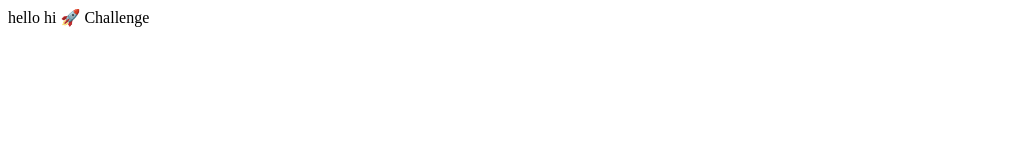
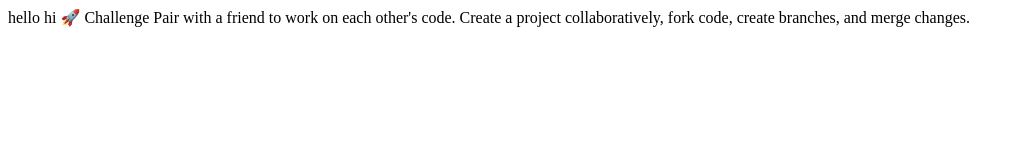
Before and after one commit to ahmad7767/test-7, a plain HTML site: page index.html in a window 1280 px wide. Shown: the whole page, without its empty margins (0-1023 px from the left). Drawn offline with Linux system fonts and the light colour scheme.

Commit message:
line add

```diff
--- a/index.html
+++ b/index.html
@@ -9,5 +9,8 @@
     hello
     hi
     🚀 Challenge
+
+Pair with a friend to work on each other's code.
+Create a project collaboratively, fork code, create branches, and merge changes.
 </body>
 </html>
```
